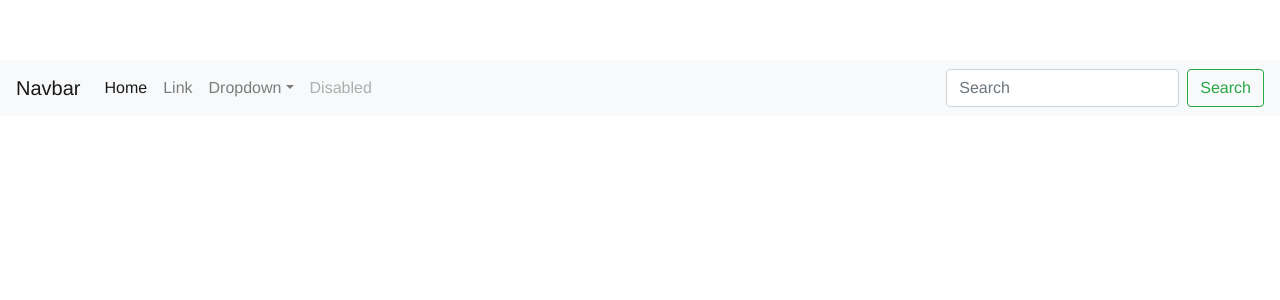
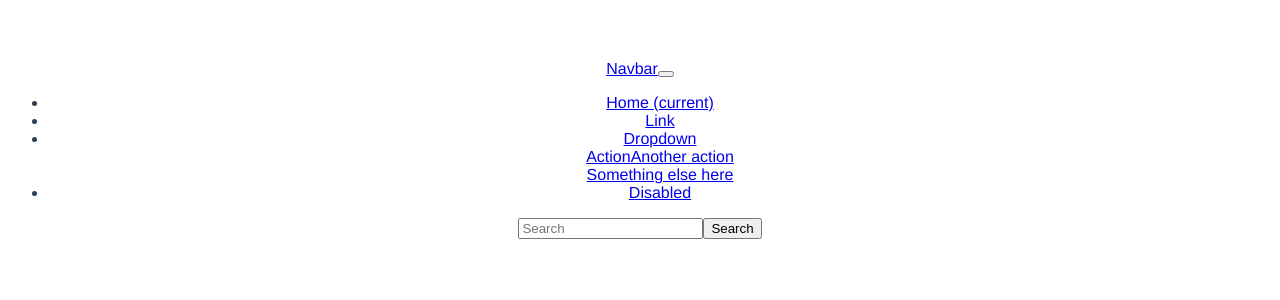
Before and after one commit to Yuki23329626/vue-learn, a Vue app: page / in a window 1280 px wide. Shown: the top 300 px of the page. Built offline with nearby package versions, Linux system fonts and the light colour scheme.

Commit message:
//@import "~bootstrap/scss/bootstrap";

```diff
--- a/src/App.vue
+++ b/src/App.vue
@@ -72,7 +72,7 @@ export default {
 </script>
 
 <style lang="scss">
-@import "~bootstrap/scss/bootstrap";
+//@import "~bootstrap/scss/bootstrap";
 
 #app {
     font-family: "Avenir", Helvetica, Arial, sans-serif;
```
